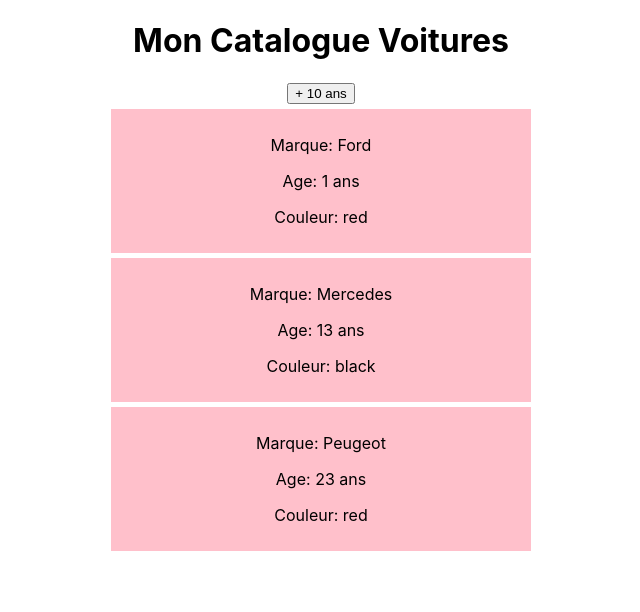
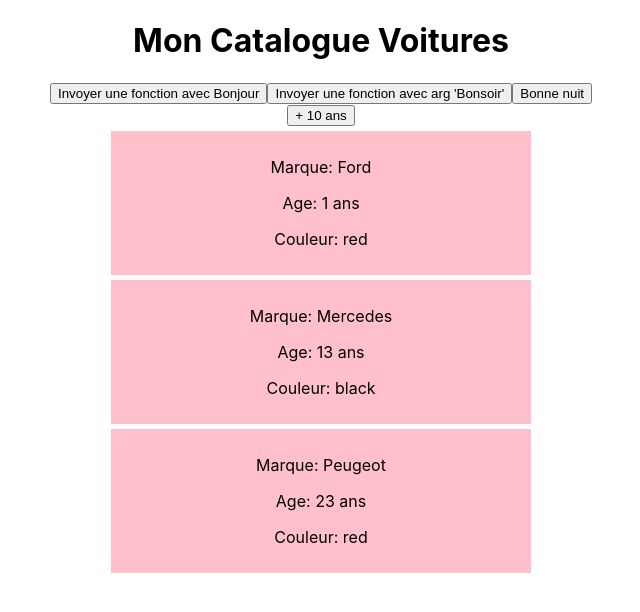
Before and after one commit to AlainNL/cars, a React (Create React App) app: page / in a window 1280 px wide. Shown: the top 612 px of the page, without its empty margins (319-959 px from the left). Built offline with nearby package versions, Linux system fonts and the light colour scheme.

Commit message:
exercice welcome

```diff
--- a/src/components/Mycars.js
+++ b/src/components/Mycars.js
@@ -1,5 +1,6 @@
 import { Component } from 'react'
 import Car from './Cars'
+import Welcome from './Welcome'
 
 class Mycars extends Component {
 
@@ -31,6 +32,7 @@
           <div>
               <h1>{this.state.title}</h1>
 
+              <Welcome />
               <button onClick={this.addTenYears}> + 10 ans</button>
 
               {
--- /dev/null
+++ b/src/components/Welcome.js
@@ -0,0 +1,25 @@
+const Welcome = () => {
+  const bonjour = () => {
+    console.log('bonjour')
+  }
+
+  const bonsoir = (Bonsoir) => {
+    console.log(Bonsoir)
+  }
+  return (
+    <div>
+      {
+        <button onClick={bonjour}>Invoyer une fonction avec Bonjour</button>
+
+      }
+      {
+        <button onClick={() => bonsoir('Bonsoir')}> Invoyer une fonction avec arg 'Bonsoir'</button>
+      }
+      {
+        <button onClick={() => console.log("Bonne nuit")}>Bonne nuit</button>
+      }
+    </div>
+  )
+}
+
+export default Welcome
```
Also changed, not shown: src/components/Header.js (added, +7 -0 lines).
